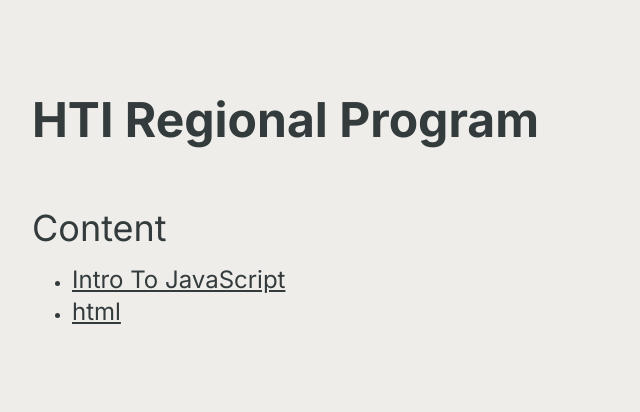
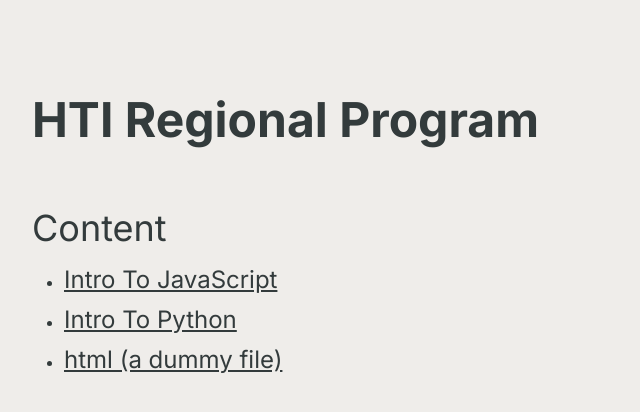
Before and after one commit to sabovyan/aca_intro_js, a Next.js app: page / in a window 1280 px wide. Shown: the top 412 px of the page, without its empty margins (0-640 px from the left). Built offline with nearby package versions, Linux system fonts and the light colour scheme.

Commit message:
create navigation component

```diff
--- /dev/null
+++ b/app/components/Navigation.tsx
@@ -0,0 +1,42 @@
+import Link from "next/link";
+
+const links = [
+  {
+    type: "slide",
+    name: "Intro To JavaScript",
+    href: "slides/js-intro",
+  },
+  {
+    type: "slide",
+    name: "Intro To Python",
+    href: "slides/py-intro",
+  },
+  {
+    name: "html (a dummy file)",
+    href: "/hello.html",
+  },
+];
+
+export function Navigation({ type }: { type?: "slide" }) {
+  const filteredLinks = type
+    ? links.filter((link) => link.type === type)
+    : links;
+
+  return (
+    <nav>
+      <h2 className="text-4xl my-4">Content</h2>
+      <ul>
+        {filteredLinks.map((link) => (
+          <li
+            key={link.href}
+            className="list-disc mx-8 my-2 text-gray:400 hover:text-gray-500 dark:text-gray-300 dark:hover:text-gray-400"
+          >
+            <Link href={link.href} className="underline text-2xl">
+              {link.name}
+            </Link>
+          </li>
+        ))}
+      </ul>
+    </nav>
+  );
+}
--- a/app/page.tsx
+++ b/app/page.tsx
@@ -1,35 +1,10 @@
-import Link from "next/link";
-
-const links = [
-  {
-    name: "Intro To JavaScript",
-    href: "slides/js-intro",
-  },
-  {
-    name: "html",
-    href: "/hello.html",
-  },
-];
+import { Navigation } from "./components/Navigation";
 
 export default function Home() {
   return (
     <main className="p-8">
       <h1 className="text-5xl font-bold my-16">HTI Regional Program</h1>
-      <nav>
-        <h2 className="text-4xl my-4">Content</h2>
-        <ul>
-          {links.map((link) => (
-            <li
-              key={link.href}
-              className="list-disc mx-10 text-gray:400 hover:text-gray-500 dark:text-gray-300 dark:hover:text-gray-400"
-            >
-              <Link href={link.href} className="underline text-2xl">
-                {link.name}
-              </Link>
-            </li>
-          ))}
-        </ul>
-      </nav>
+      <Navigation />
     </main>
   );
 }
--- /dev/null
+++ b/app/slides/page.tsx
@@ -0,0 +1,12 @@
+import { Navigation } from "../components/Navigation";
+
+interface Props {}
+
+export default function slides({}: Props) {
+  return (
+    <main>
+      <h1 className="text-5xl font-bold my-16">Slides</h1>
+      <Navigation type="slide" />
+    </main>
+  );
+}
```
